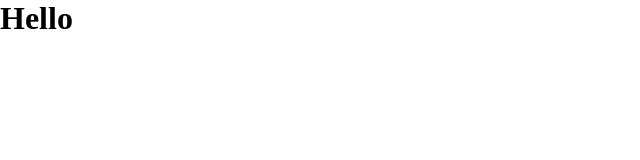
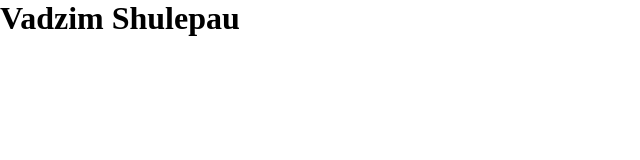
Before and after one commit to VadzimShulepau/rsschool-cv, a plain HTML site: page index.html in a window 1280 px wide. Shown: the whole page, without its empty margins (0-640 px from the left). Drawn offline with Linux system fonts and the light colour scheme.

Commit message:
feat: add dev name in index.html

```diff
--- a/index.html
+++ b/index.html
@@ -8,6 +8,6 @@
   <title>CV</title>
 </head>
 <body>
-  <h1>Hello</h1>
+  <h1>Vadzim Shulepau</h1>
 </body>
 </html>
```
